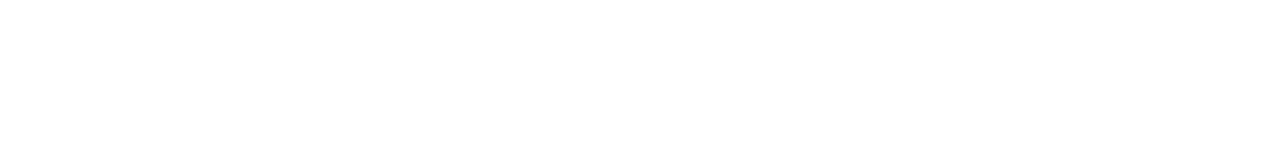
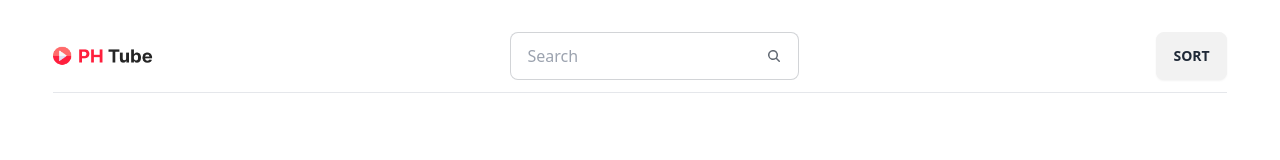
Before and after one commit to Minhaz03/MN-TUBE, a plain HTML site: page index.html in a window 1280 px wide. Drawn offline with nearby package versions, Linux system fonts and the light colour scheme.

Commit message:
second commit

```diff
--- a/index.html
+++ b/index.html
@@ -1,5 +1,5 @@
 <!DOCTYPE html>
-<html lang="en">
+<html lang="en" data-theme="light">
 
 <head>
     <meta charset="UTF-8">
@@ -13,7 +13,27 @@
 </head>
 
 <body>
-
+    <header>
+        <nav class="w-11/12 mx-auto mt-5 py-3 flex justify-between items-center border-b">
+            <div class="logo w-[100px]">
+                <img src="./assets/Logo.png" alt="">
+            </div>
+            <div class="search">
+                <label class="input input-bordered flex items-center gap-2">
+                    <input type="text" class="grow" placeholder="Search" />
+                    <svg xmlns="http://www.w3.org/2000/svg" viewBox="0 0 16 16" fill="currentColor"
+                        class="h-4 w-4 opacity-70">
+                        <path fill-rule="evenodd"
+                            d="M9.965 11.026a5 5 0 1 1 1.06-1.06l2.755 2.754a.75.75 0 1 1-1.06 1.06l-2.755-2.754ZM10.5 7a3.5 3.5 0 1 1-7 0 3.5 3.5 0 0 1 7 0Z"
+                            clip-rule="evenodd" />
+                    </svg>
+                </label>
+            </div>
+            <div class="sort">
+                <button class="btn">SORT</button>
+            </div>
+        </nav>
+    </header>
 </body>
 
 </html>
```
Also changed, not shown: tailwind.config.js (added).
